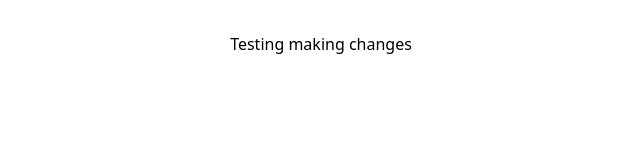
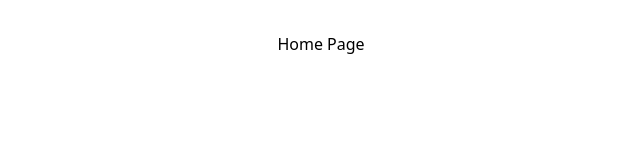
Before and after one commit to daigza09/Piplup-Travel-Buddy, a React (Vite) app in the folder frontend/: page / in a window 1280 px wide. Shown: the top 160 px of the page, without its empty margins (319-959 px from the left). Built offline with nearby package versions, Linux system fonts and the light colour scheme.

Commit message:
adding pages

```diff
--- a/frontend/src/App.jsx
+++ b/frontend/src/App.jsx
@@ -6,7 +6,7 @@ import './App.css'
 export default function App() {
   return (
     <h1 className="text-3xl font-bold underline">
-      Testing making changes
+      Home Page
     </h1>
   )
 }
--- a/frontend/src/layout/Layout.jsx
+++ b/frontend/src/layout/Layout.jsx
@@ -1,3 +1,5 @@
+import Footer from "../components/Footer";
+import { Outlet } from "react-router-dom";
 function Layout(){
     return(
         <>
```
Also changed, not shown: frontend/src/components/Footer.jsx (added, +11 -0 lines).
